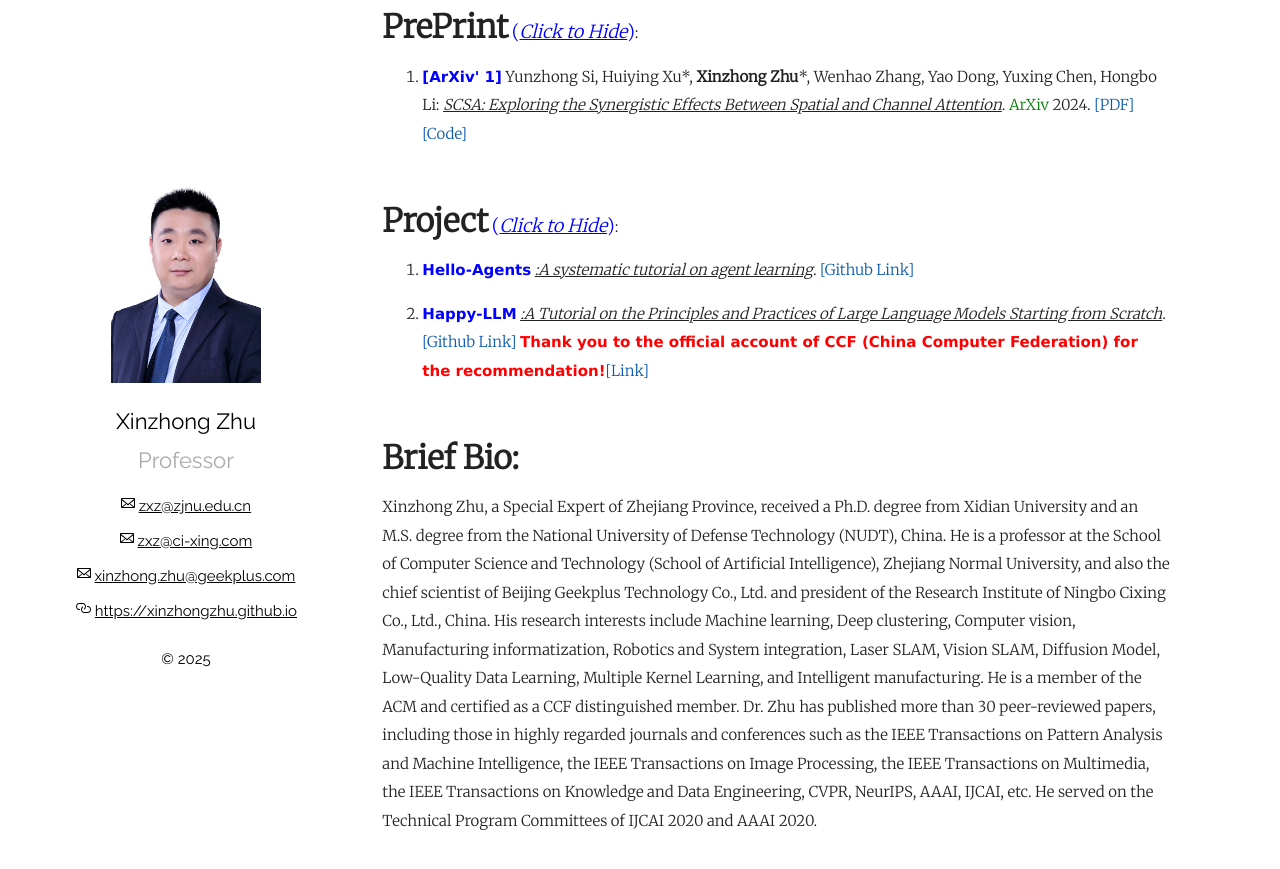
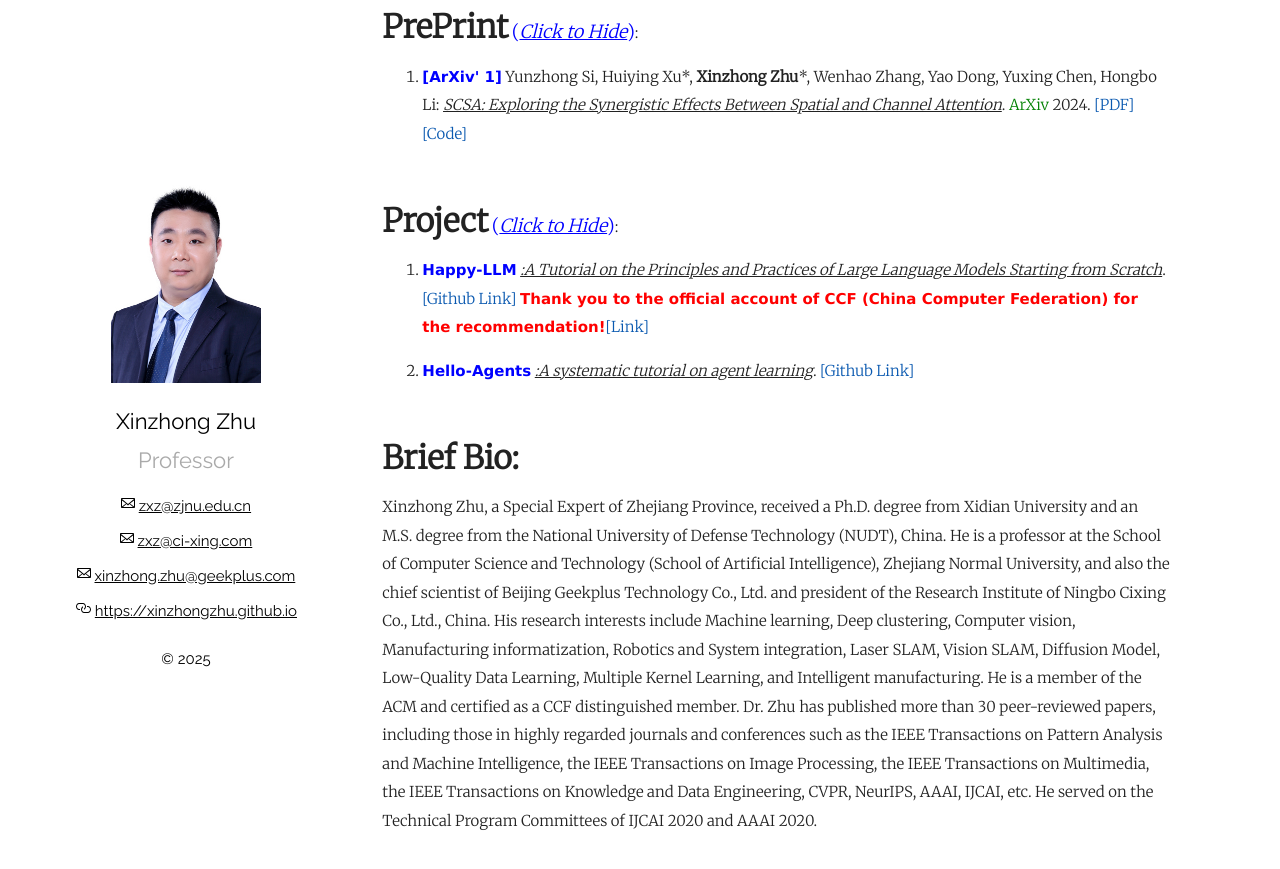
Before and after one commit to xinzhongzhu/xinzhongzhu.github.io, a Jekyll site: the page built from index.md, in a window 1280 px wide and 900 px high, scrolled down 8522 px. Shown: the top 869 px of the window. Built offline with Jekyll 4.4.1, drawn with Linux system fonts in a browser that asks for light colours.

Commit message:
Update index.md

```diff
--- a/index.md
+++ b/index.md
@@ -232,9 +232,11 @@ Please drop me a message by email: <u>zxz@zjnu.edu.cn</u> or <u>zxz@ci-xing.com<
   <p>
     <ol>
 
+<p style="margin-top: 8px;"><li><font face="verdana" color="blue"><b>Happy-LLM</b></font> <i><u>:A Tutorial on the Principles and Practices of Large Language Models Starting from Scratch</u></i>. <a href = "https://github.com/datawhalechina/happy-llm">[Github Link]</a> <font face="verdana" color="red"><b>Thank you to the official account of CCF (China Computer Federation) for the recommendation!</b></font><a href = "https://mp.weixin.qq.com/s/P03f3e2vUUh7OxDP40Ra6w">[Link]</a>  </li></p>
+
 <p style="margin-top: 8px;"><li><font face="verdana" color="blue"><b>Hello-Agents</b></font> <i><u>:A systematic tutorial on agent learning</u></i>. <a href = "https://datawhalechina.github.io/hello-agents/#/">[Github Link]</a></li></p>
 
-<p style="margin-top: 8px;"><li><font face="verdana" color="blue"><b>Happy-LLM</b></font> <i><u>:A Tutorial on the Principles and Practices of Large Language Models Starting from Scratch</u></i>. <a href = "https://github.com/datawhalechina/happy-llm">[Github Link]</a> <font face="verdana" color="red"><b>Thank you to the official account of CCF (China Computer Federation) for the recommendation!</b></font><a href = "https://mp.weixin.qq.com/s/P03f3e2vUUh7OxDP40Ra6w">[Link]</a>  </li></p>
+
 
 
 
```
